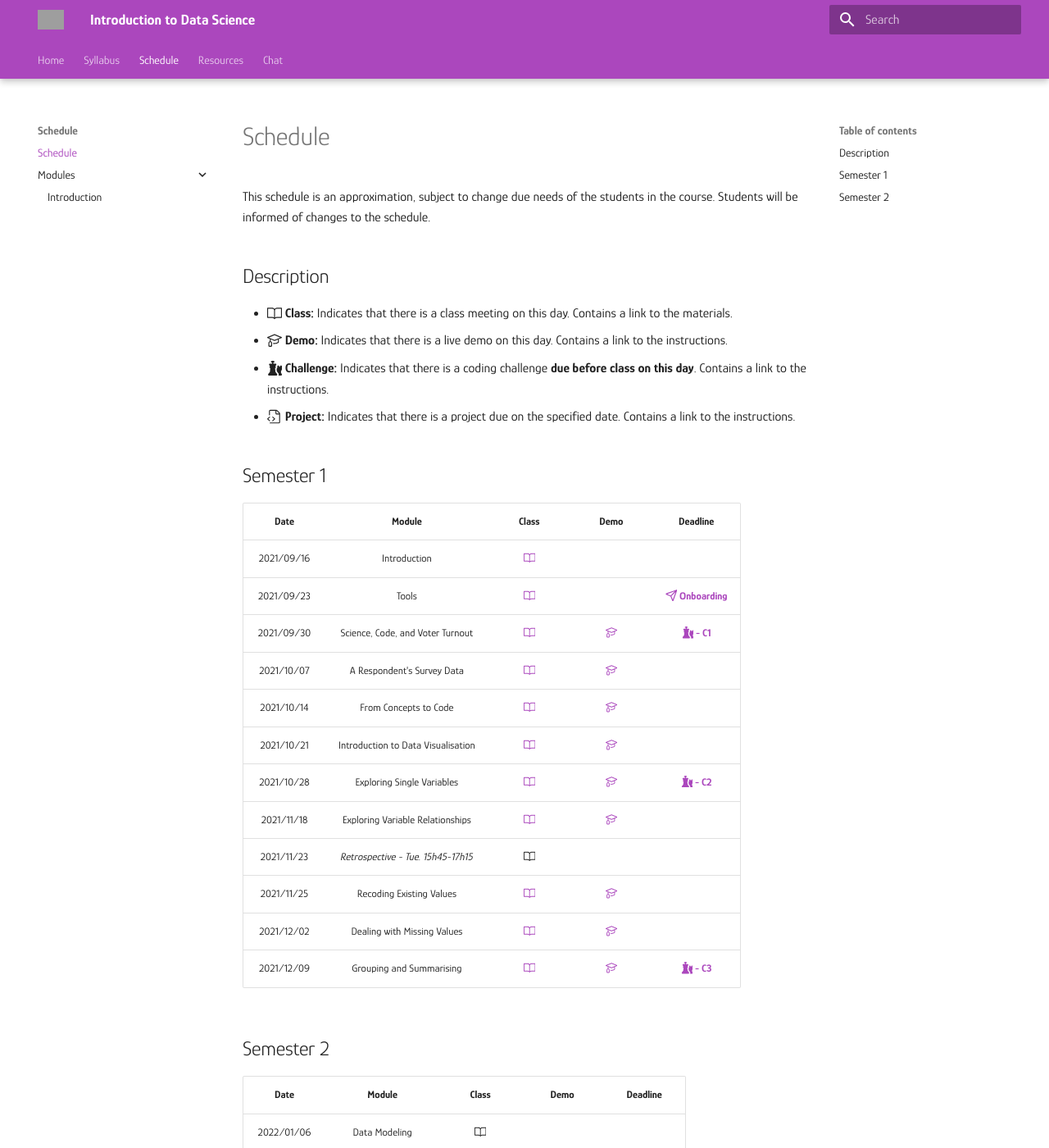
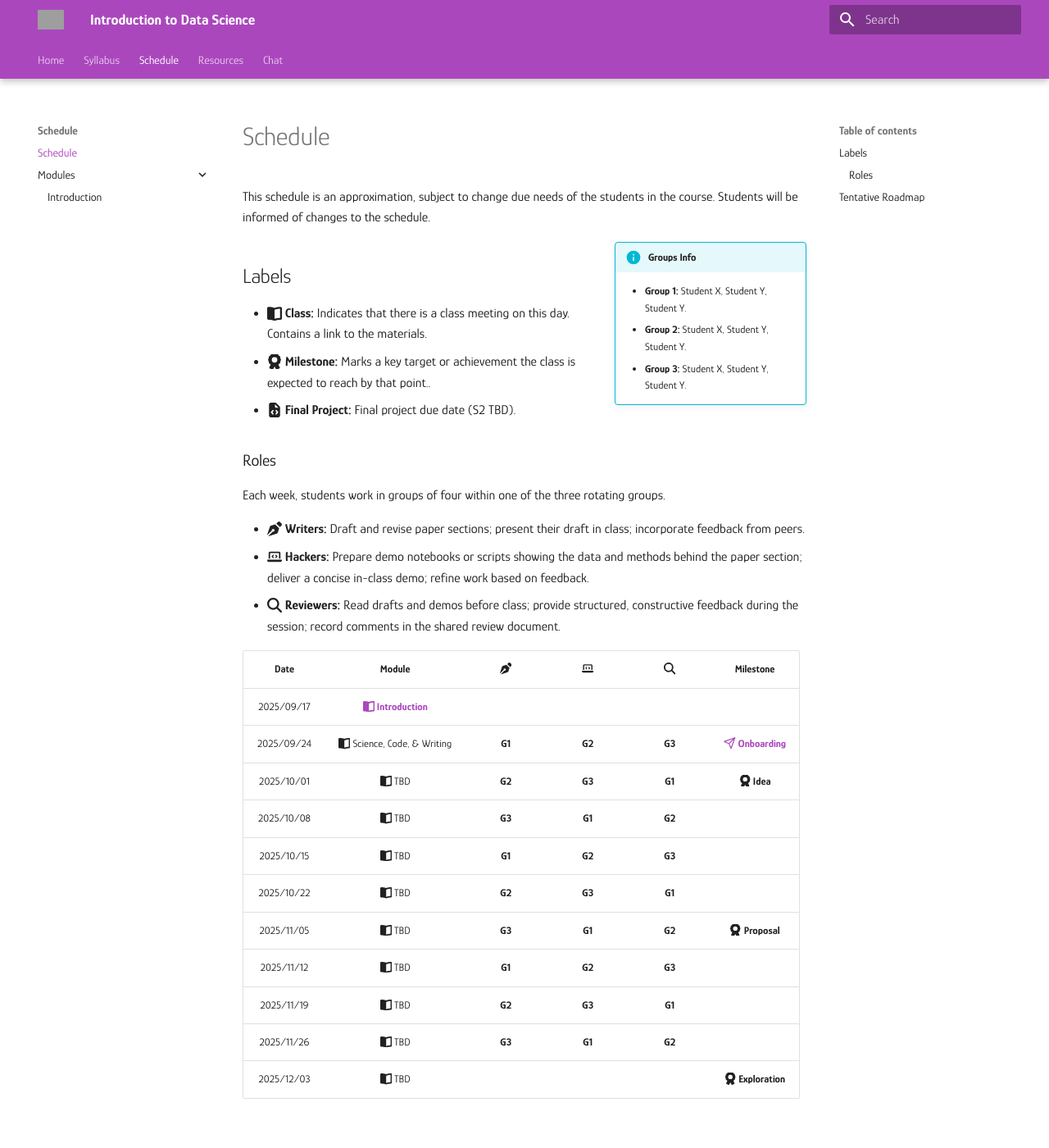
Before and after one commit to mickaeltemporao/itds, an MkDocs documentation site: the page built from docs/schedule.md, in a window 1280 px wide and 1400 px high. Shown: the whole window at 82% size. Built offline with MkDocs 1.6.1 and Material for MkDocs 9.7.7, drawn with Linux system fonts in a browser that asks for light colours; some of the changed text lies outside the part shown; grey boxes are pictures that could not be loaded.

Commit message:
update before first class ready

```diff
--- a/docs/schedule.md
+++ b/docs/schedule.md
@@ -2,44 +2,59 @@
 
 This schedule is an approximation, subject to change due needs of the students in the course. Students will be informed of changes to the schedule.
 
-## Description
-- **:octicons-book-24: Class:** Indicates that there is a class meeting on this day. Contains a link to the materials.
-- **:octicons-mortar-board-24: Demo:** Indicates that there is a live demo on this day. Contains a link to the instructions.
-- **:fontawesome-solid-chess: Challenge:** Indicates that there is a coding challenge **due before class on this day**. Contains a link to the instructions.
-- **:octicons-file-code-24: Project:** Indicates that there is a project due on the specified date. Contains a link to the instructions.
 
-## Semester 1
-<!-- TODO: REPLACE | 2021/10/21 | Introduction to data exploration   | [:octicons-book-24:](modules/programming-4.md)   | [:octicons-mortar-board-24: - **Carolina**](activities/participation.md)       | [**:fontawesome-solid-chess: - C2**](https://colab.research.google.com/github/mickaeltemporao/itds/blob/main/materials/assignment-2.ipynb) | -->
+!!! info inline end "Groups Info"
+    - **Group 1:** Student X, Student Y, Student Y.
+    - **Group 2:** Student X, Student Y, Student Y.
+    - **Group 3:** Student X, Student Y, Student Y.
 
-| Date       | Module                             | Class                                          | Demo                                                      | Deadline                                                                                                                                   |
-| :-:        | :-:                                | :-:                                            | :-:                                                       | :-:                                                                                                                                        |
-| 2021/09/16 | Introduction                       | [:octicons-book-24:](modules/introduction.md)  |                                                           |                                                                                                                                            |
-| 2021/09/23 | Tools                              | [:octicons-book-24:](modules/tools.md)         |                                                           | [**:fontawesome-regular-paper-plane: Onboarding**](resources/onboarding.md)                                                      |
-| 2021/09/30 | Science, Code, and Voter Turnout   | [:octicons-book-24:](modules/programming-1.md) | [:octicons-mortar-board-24:](activities/participation.md) | [**:fontawesome-solid-chess: - C1**](https://colab.research.google.com/github/mickaeltemporao/itds/blob/main/materials/assignment-1.ipynb) |
-| 2021/10/07 | A Respondent's Survey Data         | [:octicons-book-24:](modules/programming-2.md) | [:octicons-mortar-board-24:](activities/participation.md) |                                                                                                                                            |
-| 2021/10/14 | From Concepts to Code              | [:octicons-book-24:](modules/programming-3.md) | [:octicons-mortar-board-24:](activities/participation.md) |                                                                                                                                            |
-| 2021/10/21 | Introduction to Data Visualisation | [:octicons-book-24:](modules/programming-4.md) | [:octicons-mortar-board-24:](activities/participation.md) |                                                                                                                                            |
-| 2021/10/28 | Exploring Single Variables         | [:octicons-book-24:](modules/exploration-1.md) | [:octicons-mortar-board-24:](activities/participation.md) | [**:fontawesome-solid-chess: - C2**](https://colab.research.google.com/github/mickaeltemporao/itds/blob/main/materials/assignment-2.ipynb) |
-| 2021/11/18 | Exploring Variable Relationships   | [:octicons-book-24:](modules/exploration-2.md) | [:octicons-mortar-board-24:](activities/participation.md) |                                                                                                                                            |
-| 2021/11/23 | *Retrospective - Tue. 15h45-17h15* | :octicons-book-24:                             |                                                           |                                                                                                                                            |
-| 2021/11/25 | Recoding Existing Values           | [:octicons-book-24:](modules/management-1.md)  | [:octicons-mortar-board-24:](activities/participation.md) |                                                                                                                                            |
-| 2021/12/02 | Dealing with Missing Values        | [:octicons-book-24:](modules/management-2.md)  | [:octicons-mortar-board-24:](activities/participation.md) |                                                                                                                                            |
-| 2021/12/09 | Grouping and Summarising           | [:octicons-book-24:](modules/management-3.md)  | [:octicons-mortar-board-24:](activities/participation.md) | [**:fontawesome-solid-chess: - C3**](https://colab.research.google.com/github/mickaeltemporao/itds/blob/main/materials/assignment-3.ipynb) |
+## Labels
+- **:fontawesome-solid-book-open: Class:** Indicates that there is a class meeting on this day. Contains a link to the materials.
+- **:fontawesome-solid-award: Milestone:** Marks a key target or achievement the class is expected to reach by that point..
+- **:fontawesome-solid-file-code: Final Project:** Final project due date (S2 TBD).
 
-## Semester 2
-| Date       | Module                             | Class              | Demo                                          | Deadline                            |
-| :-:        | :-:                                | :-:                | :-:                                           | :-:                                 |
-| 2022/01/06 | Data Modeling                      | :octicons-book-24: |                                                            |                                     |
-| 2022/01/13 | Data Modeling                      | :octicons-book-24: |  [:octicons-mortar-board-24:](activities/participation.md) |                                     |
-| 2022/01/20 | Data Modeling                      | :octicons-book-24: |  [:octicons-mortar-board-24:](activities/participation.md) | **:fontawesome-solid-chess: - C4**  |
-| 2022/01/27 | Data Modeling                      | :octicons-book-24: |  [:octicons-mortar-board-24:](activities/participation.md) |                                     |
-| 2022/02/03 | Evaluation                         | :octicons-book-24: |  [:octicons-mortar-board-24:](activities/participation.md) |                                     |
-| 2022/02/10 | Evaluation                         | :octicons-book-24: |  [:octicons-mortar-board-24:](activities/participation.md) |                                     |
-| 2022/02/17 | Evaluation                         | :octicons-book-24: |  [:octicons-mortar-board-24:](activities/participation.md) | **:fontawesome-solid-chess: - C5**  |
-| 2022/03/03 | Evaluation                         | :octicons-book-24: |  [:octicons-mortar-board-24:](activities/participation.md) |                                     |
-| 2022/03/10 | Communication                      | :octicons-book-24: |  [:octicons-mortar-board-24:](activities/participation.md) |                                     |
-| 2022/03/17 | Communication                      | :octicons-book-24: |  [:octicons-mortar-board-24:](activities/participation.md) |                                     |
-| 2022/03/19 | **Galop - Challenge 6**            |                    |                                                            | **:fontawesome-solid-chess: - C6**  |
-| 2022/03/24 | Communication                      | :octicons-book-24: | [:octicons-mortar-board-24:](activities/participation.md)  |                                     |
-| 2022/03/31 | Communication                      | :octicons-book-24: | [:octicons-mortar-board-24:](activities/participation.md)  |                                     |
-| 2022/04/10 | **Final Report Deadline**          |                    |                                                            | **:octicons-file-code-24: Project** |
+### Roles
+Each week, students work in groups of four within one of the three rotating groups.
+
+* **:fontawesome-solid-pen-nib: Writers:** Draft and revise paper sections; present their draft in class; incorporate feedback from peers.
+* **:fontawesome-solid-laptop-code: Hackers:** Prepare demo notebooks or scripts showing the data and methods behind the paper section; deliver a concise in-class demo; refine work based on feedback.
+* **:fontawesome-solid-magnifying-glass: Reviewers:** Read drafts and demos before class; provide structured, constructive feedback during the session; record comments in the shared review document.
+
+
+
+
+| Date       | Module                                                                   | :fontawesome-solid-pen-nib: | :fontawesome-solid-laptop-code: | :fontawesome-solid-magnifying-glass: | Milestone |
+| :-:        | :-:                                                                       | :-:    | :-:    | :-:    | :-:                                                                         |
+| 2025/09/17 | [**:fontawesome-solid-book-open: Introduction**](modules/introduction.md)|        |        |        |                                                                             |
+| 2025/09/24 | :fontawesome-solid-book-open: Science, Code, & Writing                   | **G1** | **G2** | **G3** | [**:fontawesome-regular-paper-plane: Onboarding**](resources/onboarding.md) |
+| 2025/10/01 | :fontawesome-solid-book-open: TBD                                        | **G2** | **G3** | **G1** | **:fontawesome-solid-award: Idea** |
+| 2025/10/08 | :fontawesome-solid-book-open: TBD                                        | **G3** | **G1** | **G2** |      |
+| 2025/10/15 | :fontawesome-solid-book-open: TBD                                        | **G1** | **G2** | **G3** |      |
+| 2025/10/22 | :fontawesome-solid-book-open: TBD                                        | **G2** | **G3** | **G1** |      |
+| 2025/11/05 | :fontawesome-solid-book-open: TBD                                        | **G3** | **G1** | **G2** | **:fontawesome-solid-award: Proposal** |
+| 2025/11/12 | :fontawesome-solid-book-open: TBD                                        | **G1** | **G2** | **G3** |      |
+| 2025/11/19 | :fontawesome-solid-book-open: TBD                                        | **G2** | **G3** | **G1** |      |
+| 2025/11/26 | :fontawesome-solid-book-open: TBD                                        | **G3** | **G1** | **G2** |      |
+| 2025/12/03 | :fontawesome-solid-book-open: TBD                                        |        |        |        | **:fontawesome-solid-award: Exploration** |
+
+
+## Tentative Roadmap
+- Sessions 1–4: Foundations & Research Design
+- Sessions 5–8: Data Collection & Literature Review
+- Sessions 9–12: Measurement & First Analyses
+- Sessions 13–16: Analysis, Results & Revision
+- Sessions 17–20: Writing & Revision more revision
+
+<!-- | Date       | Module                              | Demo                                                      | Deadline                                                                                                                                   | -->
+<!-- | :-:        | :-:                                 | :-:                                                       | :-:                                                                                                                                        | -->
+<!-- | 2025/09/17 | [](modules/introduction.md) Introduction                           |                                                           |                                                                                                                                            | -->
+<!-- | 2025/09/24 | [](modules/tools.md) Science, Code, & Writing                                         |                                                           | [**:fontawesome-regular-paper-plane: Onboarding**](resources/onboarding.md)                                                      | -->
+<!-- | 2025/10/01 | [](modules/programming-1.md) Science, Code, and Voter Turnout      | [:octicons-mortar-board-24:](activities/participation.md) | [**:fontawesome-solid-chess: - C1**](https://colab.research.google.com/github/mickaeltemporao/itds/blob/main/materials/assignment-1.ipynb) | -->
+<!-- | 2025/10/08 | [](modules/programming-1.md) Science, Code, and Voter Turnout      | [:octicons-mortar-board-24:](activities/participation.md) | [**:fontawesome-solid-chess: - C1**](https://colab.research.google.com/github/mickaeltemporao/itds/blob/main/materials/assignment-1.ipynb) | -->
+<!-- | 2025/10/15 | [](modules/programming-2.md) A Respondent's Survey Data            | [:octicons-mortar-board-24:](activities/participation.md) |                                                                                                                                            | -->
+<!-- | 2025/10/22 | [](modules/programming-3.md) From Concepts to Code                 | [:octicons-mortar-board-24:](activities/participation.md) |                                                                                                                                            | -->
+<!-- | 2025/11/05 | [](modules/programming-4.md) Introduction to Data Visualisation    | [:octicons-mortar-board-24:](activities/participation.md) |                                                                                                                                            | -->
+<!-- | 2025/11/12 | [](modules/exploration-1.md) Exploring Single Variables            | [:octicons-mortar-board-24:](activities/participation.md) | [**:fontawesome-solid-chess: - C2**](https://colab.research.google.com/github/mickaeltemporao/itds/blob/main/materials/assignment-2.ipynb) | -->
+<!-- | 2025/11/19 | [](modules/exploration-2.md) Exploring Variable Relationships      | [:octicons-mortar-board-24:](activities/participation.md) |                                                                                                                                            | -->
+<!-- | 2025/11/26 | [](modules/management-1.md) Recoding Existing Values               | [:octicons-mortar-board-24:](activities/participation.md) |                                                                                                                                            | -->
+<!-- | 2025/12/03 | [](modules/management-2.md) Dealing with Missing Values            | [:octicons-mortar-board-24:](activities/participation.md) |                                                                                                                                            | -->
```
Also changed, not shown: docs/resources/onboarding.md (+1 -1 lines).
